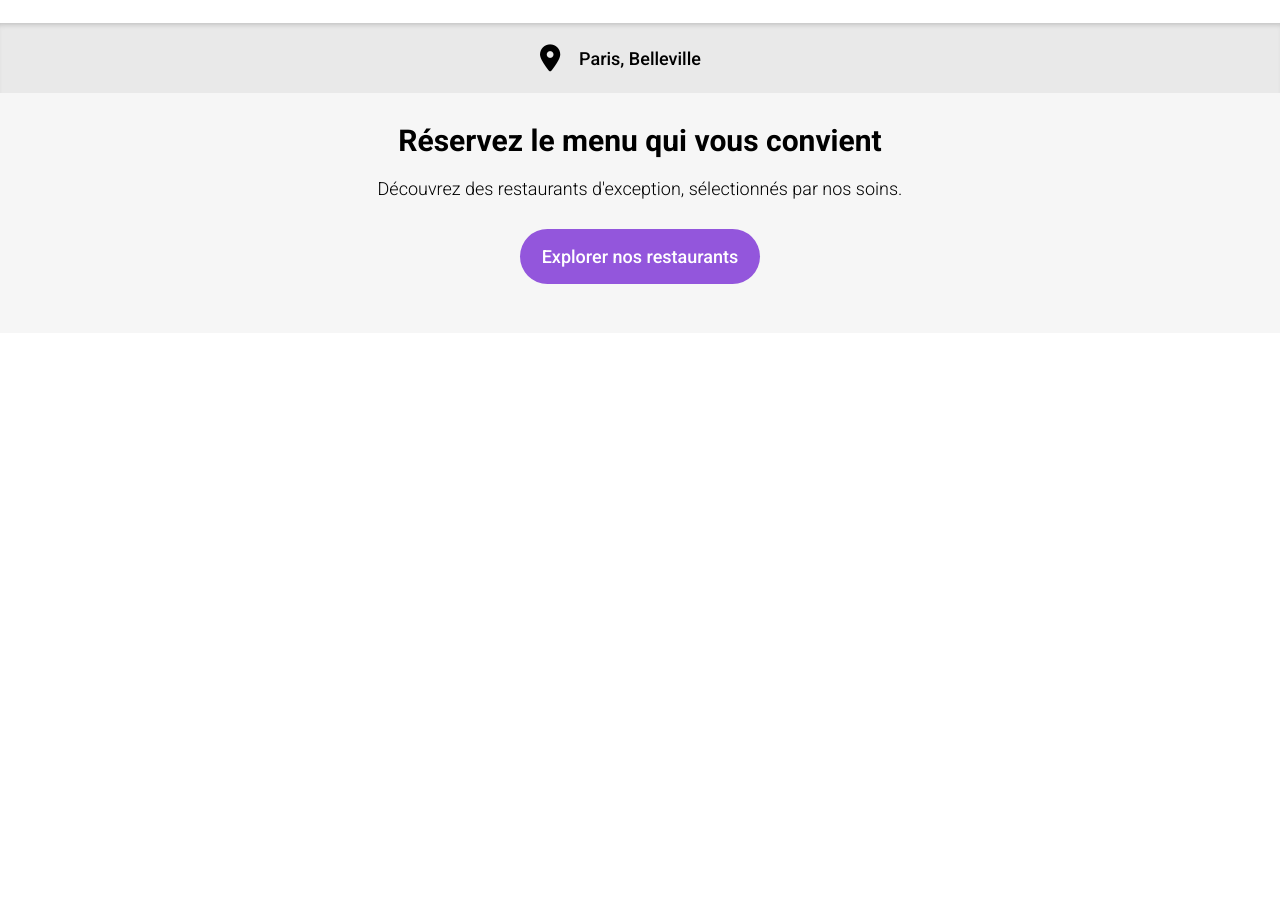
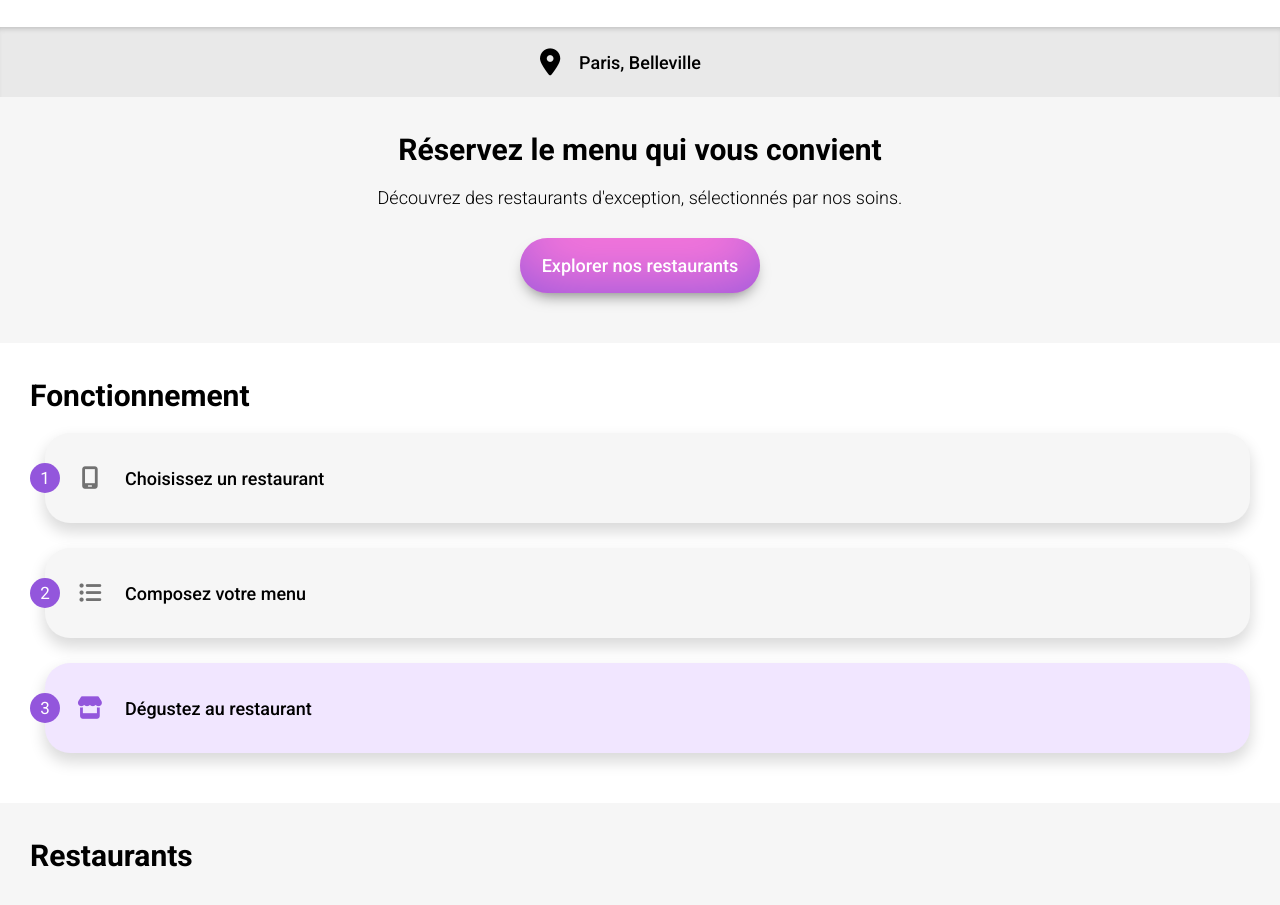
Before and after one commit to MartEvrd/Martin_Evrard_OpenClassrooms_P3, a website: page index.html in a window 1280 px wide. Shown: the part 71-976 px from the top of the page. Before the commit the page ends 800 px from the top, so only its background shows below. Drawn offline with Linux system fonts and the light colour scheme; a web font is replaced by a local one.

Commit message:
Finalisation accueil + Fonctionnement

```diff
--- a/index.html
+++ b/index.html
@@ -27,7 +27,7 @@
 
     <header>
             <a href="../index.html"><i class="fa-solid fa-arrow-left fa-xl home-button home-button--hidden"></i></a>
-            <img src="./img/logo/ohmyfood@2x.svg" alt="ohmyfood_logo" class="logo">
+            <a href="./index.html" class="logo"><img src="./img/logo/ohmyfood@2x.svg" alt="ohmyfood_logo"></a>
     </header>
 
     <main>
@@ -39,15 +39,54 @@
                 <span>Paris, Belleville</span>
             </div>
         </div>
-        <!-- TODO -- Rajouter un lien sur le logo pour en faire un bouton de retour au menu principal  -->
 
+        <!-- TODO -- Rajouter un lien pour faire une ancre sur la partie des restaurants -->
         <section class="welcome-bloc">
             <h1 class="welcome-bloc__header">Réservez le menu qui vous convient</h1>
             <p>Découvrez des restaurants d'exception, sélectionnés par nos soins.</p>
             <div class="welcome-bloc__button">
-                <!-- TODO -- Rajouter un lien pour faire une ancre sur la partie des restaurants -->
-                <a href="./html/restpage-a-la-francaise.html" class="welcome-bloc__button-txt"> <span>Explorer nos restaurants</span></a>
+                <a href="#restaurant-section" class="welcome-bloc__button-txt"> <span>Explorer nos restaurants</span></a>
             </div>
+        </section>
+
+        <section class="explain-bloc">
+            <h2 class="explain-bloc__header">Fonctionnement</h2>
+            <div class="explain-bloc__cards-list">
+                <!-- "Choisissez un restaurant" -->
+                <div class="explain-bloc__card">
+                    <div class="explain-bloc__card-num">
+                        <span>1</span>
+                    </div>
+                    <div class="explain-bloc__card-icon">
+                        <i class="fa-solid fa-mobile-screen fa-lg"></i>
+                    </div>
+                    <span class="explain-bloc__card-txt">Choisissez un restaurant</span>
+                </div>
+                <!-- "Composez votre menu" -->
+                <div class="explain-bloc__card">
+                    <div class="explain-bloc__card-num">
+                        <span>2</span>
+                    </div>
+                    <div class="explain-bloc__card-icon">
+                        <i class="fa-sharp fa-solid fa-list-ul fa-lg"></i>
+                    </div>
+                    <span class="explain-bloc__card-txt">Composez votre menu</span>
+                </div>
+                <!-- "Dégustez au restaurant" -->
+                <div class="explain-bloc__card explain-bloc__card--highlight">
+                    <div class="explain-bloc__card-num">
+                        <span>3</span>
+                    </div>
+                    <div class="explain-bloc__card-icon explain-bloc__card-icon--highlight">
+                        <i class="fa-solid fa-store fa-lg"></i>
+                    </div>
+                    <span class="explain-bloc__card-txt">Dégustez au restaurant</span>
+                </div>
+            </div>
+        </section>
+
+        <section class="restaurant-bloc" id="restaurant-section">
+            <h2 class="restaurant-bloc__header">Restaurants</h2>
         </section>
 
     </main>
--- /dev/null
+++ b/sass/components/_explain-card.scss
@@ -0,0 +1,40 @@
+.explain-bloc__card{
+    height: 90px;
+    // Mesure permettant de redéfinir la dimension de la card, afin de permettre l'alignement gauche de la bulle numérotée, décalée de 5px vers la gauche par sa position relative.
+    width: calc(100% - 15px);
+    @include font-package($weight: 500);
+    background-color: $color-bg-alternative;
+    border-radius: 25px;
+    box-shadow:rgba(0, 0, 0, 0.15) 0px 8px 15px 1px;
+    position: relative;
+    display: grid;
+    grid-template-columns: 10px 70px calc(100% - 80px);
+    justify-items: center;
+    align-items: center;
+    &--highlight{
+        background-color: hsl(hue($color-primary), 100%, 95%);
+    }
+    &-num{
+        background-color: $color-primary;
+        @include font-package($size: 1.7, $color: #FFFFFF);
+        height: 30px;
+        width: 30px;
+        border-radius: 100%;
+        display: flex;
+        justify-content: center;
+        align-items: center;
+        position: relative;
+        right: 5px;
+    }
+    &-icon{
+        color: darken($color-bg-alternative, 52%);
+        &--highlight{
+            color: $color-primary;
+        }
+    }
+    &-txt{
+        justify-self: flex-start;
+        align-self: center;
+        overflow: visible;
+    }
+}
--- a/sass/layout/_header.scss
+++ b/sass/layout/_header.scss
@@ -4,14 +4,12 @@ header{
     position: relative;
     display: flex;
     align-items: center;
-    a{
+    .home-button{
         position: absolute;
-        left: 15px;
-        .home-button{
-            color: #000000;
-            &--hidden{
-                display: none;
-            }
+        left: 25px;
+        color: #000000;
+        &--hidden{
+            display: none;
         }
     }
     .logo{
--- a/sass/pages/_home.scss
+++ b/sass/pages/_home.scss
@@ -21,8 +21,7 @@
 
 .welcome-bloc{
     min-height: 240px;
-    margin: 0 auto;
-    padding: 30px 30px 40px;
+    @include global-section-positionning;
     background-color: $color-bg-alternative;
     text-align: center;
     @include font-package($weight: 300);
@@ -34,13 +33,36 @@
         margin: 30px auto 0px;
         width: 240px;
         height: 55px;
-        background-color: $color-primary;
+        background-color: $color-secondary;
         border-radius: 55px / 55px;
         @include font-package($weight: 500, $color: #FFFFFF);
         display: flex;
         justify-content: center;
         align-items: center;
-        // TODO -- Mettre en place le dégradé sur le bouton
+        box-shadow: inset 0px -30px 70px -20px $color-primary, rgba(0, 0, 0, 0.5) 0px 8px 15px -6px;
     }
+}
 
+.explain-bloc{
+    @include global-section-positionning;
+    &__header{
+        @include font-package($weight: 700, $size: 3);
+        padding-bottom: 20px;
+    }
+    &__cards-list{
+        display: flex;
+        flex-direction: column;
+        align-items: flex-end;
+        row-gap: 25px;
+    }
 }
+
+// TODO A REPRENDRE
+.restaurant-bloc{
+    @include global-section-positionning;
+    background-color: $color-bg-alternative;
+    &__header{
+        @include font-package($weight: 700, $size: 3);
+        padding-bottom: 20px;
+    }
+}
--- a/sass/style.scss
+++ b/sass/style.scss
@@ -9,6 +9,7 @@
 
 @import "./components/button";
 @import "./components/animations";
+@import "./components/explain-card";
 @import "./components/menu-card";
 @import "./components/restaurant-card";
 
--- a/sass/utils/_mixins.scss
+++ b/sass/utils/_mixins.scss
@@ -6,3 +6,8 @@
     }
     color: $color;
 }
+
+@mixin global-section-positionning($top: $general-top-padding, $right: $general-right_left-padding,$bottom: $general-bottom-padding, $left: $general-right_left-padding) {
+    margin: 0 auto;
+    padding: $top $right $bottom $left;
+}
--- a/sass/utils/_variables.scss
+++ b/sass/utils/_variables.scss
@@ -2,3 +2,7 @@ $color-primary: #9356DC;
 $color-secondary: #FF79DA;
 $color-tertiary: #99E2D0;
 $color-bg-alternative: #f6f6f6;
+
+$general-right_left-padding: 30px;
+$general-top-padding: 35px;
+$general-bottom-padding: 50px;
```
Also changed, not shown: html/restpage-a-la-francaise.html (+2 -2 lines), css/style.css.
